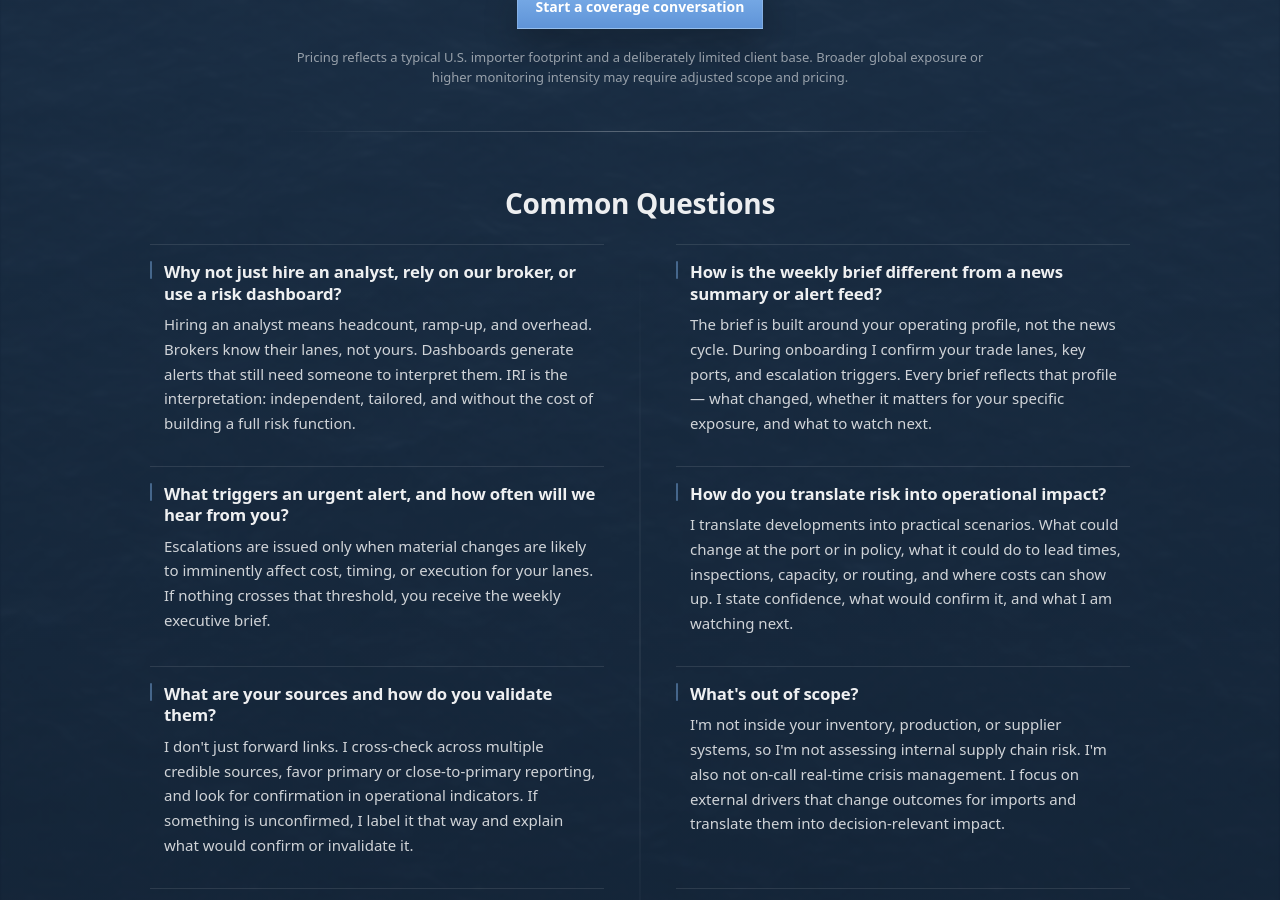
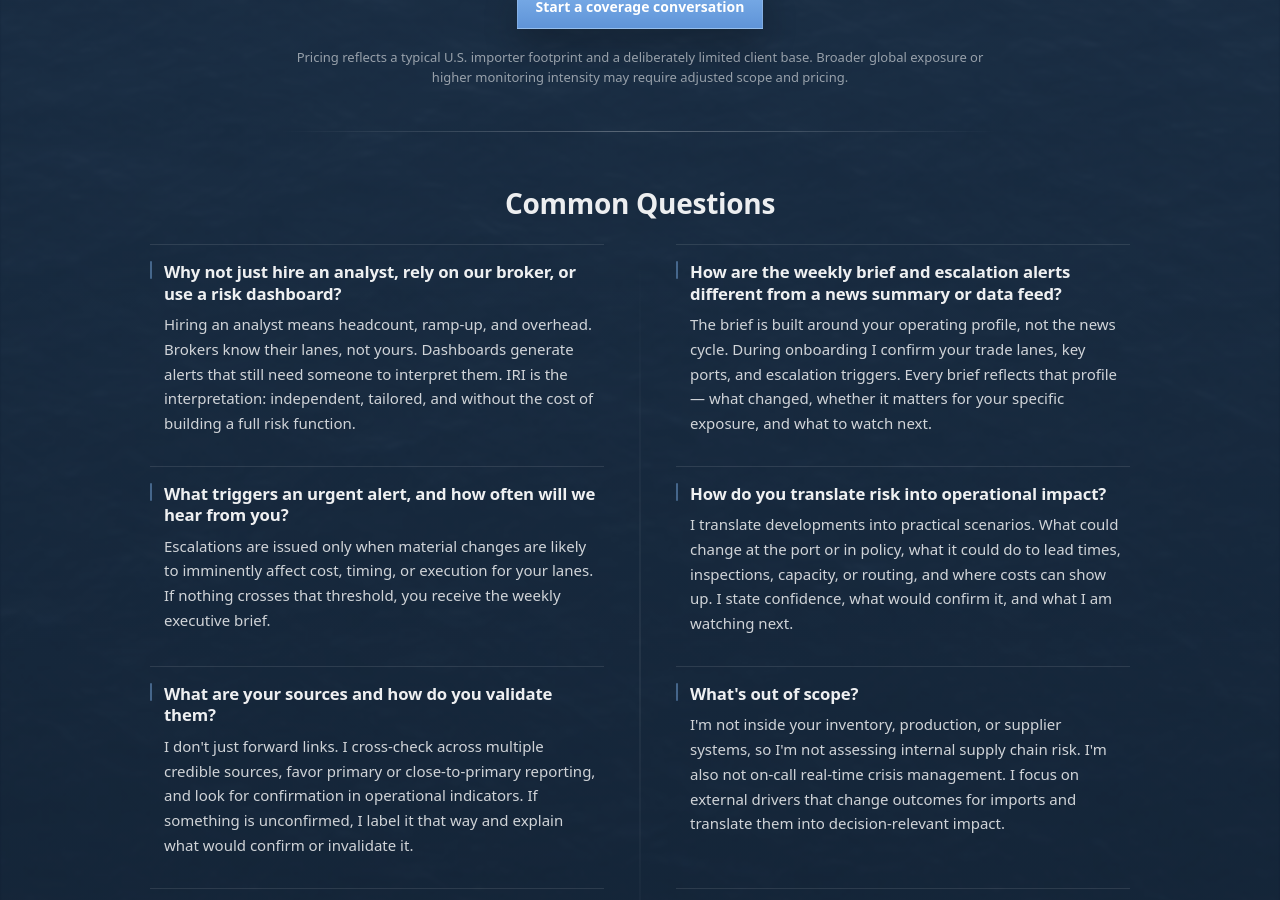
Before and after one commit to importrisk/import-risk-intelligence-site, a Jekyll site: the page built from method.html, in a window 1280 px wide and 900 px high, scrolled down 2299 px. Built offline with Jekyll 4.4.1, drawn with Linux system fonts in a browser that asks for light colours.

Commit message:
Update method.html

```diff
--- a/method.html
+++ b/method.html
@@ -300,7 +300,7 @@ css: /method.css?v=100
     </div>
 
     <div class="mp-faq-item" role="listitem">
-      <h4 class="mp-q">How is the weekly brief different from a news summary or alert feed?
+      <h4 class="mp-q">How are the weekly brief and escalation alerts different from a news summary or data feed?
 </h4>
       <p class="mp-a">
         The brief is built around your operating profile, not the news cycle. During onboarding I confirm your trade lanes, key ports, and escalation triggers. Every brief reflects that profile — what changed, whether it matters for your specific exposure, and what to watch next.
```
